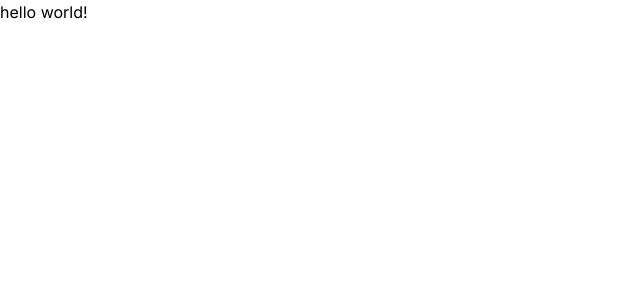
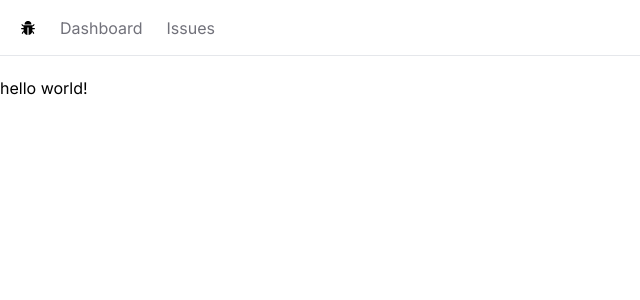
Before and after one commit to jordantseng/issue-tracker, a Next.js app: page / in a window 1280 px wide. Shown: the top 300 px of the page, without its empty margins (0-640 px from the left). Built offline with nearby package versions, Linux system fonts and the light colour scheme.

Commit message:
Build navbar component

```diff
--- /dev/null
+++ b/app/NavBar.tsx
@@ -0,0 +1,32 @@
+import Link from 'next/link';
+import React from 'react';
+import { AiFillBug } from 'react-icons/ai';
+
+const NavBar = () => {
+  const links = [
+    { label: 'Dashboard', href: '/' },
+    { label: 'Issues', href: '/issues' },
+  ];
+
+  return (
+    <nav className="flex gap-6 border-b mb-5 px-5 h-14 items-center">
+      <Link href="/">
+        <AiFillBug />
+      </Link>
+      <ul className="flex gap-6">
+        {links.map(({ label, href }) => (
+          <li key={href}>
+            <Link
+              href={href}
+              className="text-zinc-500 hover:text-zinc-800 transition-colors"
+            >
+              {label}
+            </Link>
+          </li>
+        ))}
+      </ul>
+    </nav>
+  );
+};
+
+export default NavBar;
--- a/app/layout.tsx
+++ b/app/layout.tsx
@@ -1,22 +1,26 @@
-import './globals.css'
-import type { Metadata } from 'next'
-import { Inter } from 'next/font/google'
+import './globals.css';
+import type { Metadata } from 'next';
+import { Inter } from 'next/font/google';
+import NavBar from './NavBar';
 
-const inter = Inter({ subsets: ['latin'] })
+const inter = Inter({ subsets: ['latin'] });
 
 export const metadata: Metadata = {
   title: 'Create Next App',
   description: 'Generated by create next app',
-}
+};
 
 export default function RootLayout({
   children,
 }: {
-  children: React.ReactNode
+  children: React.ReactNode;
 }) {
   return (
     <html lang="en">
-      <body className={inter.className}>{children}</body>
+      <body className={inter.className}>
+        <NavBar />
+        <main>{children}</main>
+      </body>
     </html>
-  )
+  );
 }
--- a/package.json
+++ b/package.json
@@ -19,6 +19,7 @@
     "postcss": "8.4.31",
     "react": "18.2.0",
     "react-dom": "18.2.0",
+    "react-icons": "^4.11.0",
     "tailwindcss": "3.3.5",
     "typescript": "5.2.2"
   }
```
Also changed, not shown: 1 other file (tests, documents, lock files or other folders).
